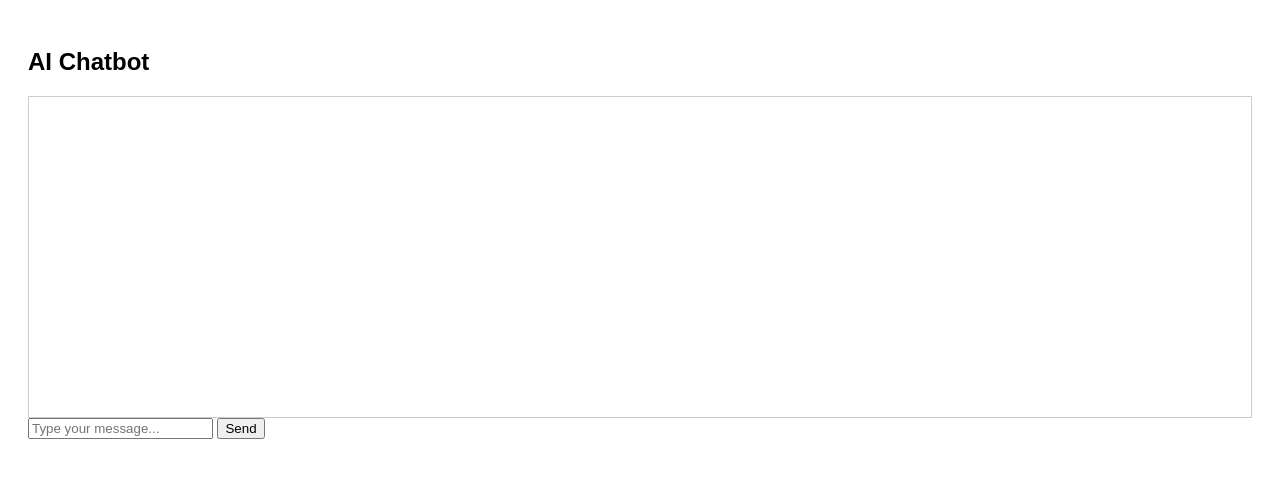
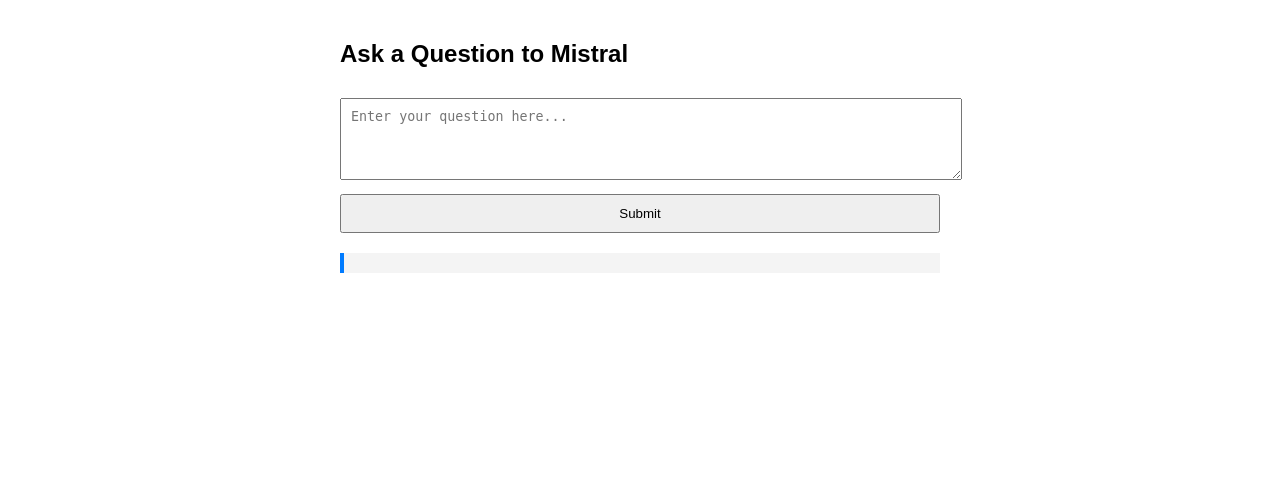
Before and after one commit to Aashish-Chapagain/simplechatbot, a Flask app: page / in a window 1280 px wide. Shown: the top 478 px of the page. Run offline with Flask 3, Linux system fonts and the light colour scheme.

Commit message:
fine tuning smalll changes

```diff
--- a/app.py
+++ b/app.py
@@ -1,32 +1,54 @@
 from flask import Flask, request, jsonify, render_template
-import requests
-
+from langchain_ollama.llms import OllamaLLM
+from langchain_core.prompts import ChatPromptTemplate
+from vector import retriever
 
 app = Flask(__name__)
 
-OLLAMA_API_URL = "http://localhost:11434/api/generate"
-OLLAMA_MODEL = "mistral"
 
-@app.route('/')
+model = OllamaLLM(model="mistral")
+
+template = '''
+this is the information you have to read:
+
+{information}
+
+Based on the above information, answer the following question clearly and accurately:
+{question}
+'''
+prompt = ChatPromptTemplate.from_template(template)
+chain = prompt | model
+
+
+
+@app.route("/ask", methods=["POST"])
+def ask_question():
+    data = request.json
+    question = data.get("question", "").strip()
+
+    if not question:
+        return jsonify({"error": "Missing question"}), 400
+
+    try:
+        # Retrieve documents
+        documents = retriever.invoke(question)
+        information = "\n".join([doc.page_content for doc in documents])
+
+        # Invoke model chain
+        result = chain.invoke({
+            "information": information,
+            "question": question
+        })
+
+        return jsonify({"answer": result})
+    except Exception as e:
+        return jsonify({"error": str(e)}), 500
+
+
+@app.route("/", methods=["GET"])
 def index():
     return render_template("index.html")
 
-@app.route('/chat', methods=['POST'])
-def chat():
-    user_input = request.json['message']
 
-    payload = {
-        "model": OLLAMA_MODEL,
-        "prompt": user_input,
-        "stream": False
-    }
-
-    try:
-        response = requests.post(OLLAMA_API_URL, json=payload)
-        data = response.json()
-        return jsonify({"reply": data['response']})
-    except Exception as e:
-        return jsonify({"reply": f"Error: {str(e)}"})
-
-if __name__ == '__main__':
+if __name__ == "__main__":
     app.run(debug=True)
--- a/main.py
+++ b/main.py
@@ -15,6 +15,7 @@
 Based on the above information, answer the following question clearly and accurately:
 {question}
 '''
+
 
 prompt = ChatPromptTemplate.from_template(template)
 
@@ -38,7 +39,7 @@
     print("Thinking....")
 
     result = chain.invoke({
-        "information": information,
+        "information":information,
         "question": question
     })
 
--- a/new.py
+++ /dev/null
@@ -1,3 +0,0 @@
-import numpy as np
-print(np.__version__)
-print(np.exp2(3))
--- a/templates/index.html
+++ b/templates/index.html
@@ -1,37 +1,65 @@
 <!DOCTYPE html>
-<html>
+<html lang="en">
 <head>
-  <title>Chatbot</title>
+  <meta charset="UTF-8">
+  <title>Mistral QA Chat</title>
   <style>
-    body { font-family: Arial; padding: 20px; }
-    #chat-box { border: 1px solid #ccc; padding: 10px; height: 300px; overflow-y: scroll; }
-    .user { color: blue; font-weight: bold; }
-    .bot { color: green; font-weight: bold; }
+    body {
+      font-family: Arial, sans-serif;
+      max-width: 600px;
+      margin: 40px auto;
+    }
+    textarea, button {
+      width: 100%;
+      padding: 10px;
+      margin-top: 10px;
+    }
+    #response {
+      margin-top: 20px;
+      padding: 10px;
+      background: #f4f4f4;
+      border-left: 4px solid #007bff;
+    }
   </style>
 </head>
 <body>
-  <h2>AI Chatbot </h2>
-  <div id="chat-box"></div>
-  <input type="text" id="user-input" placeholder="Type your message..." />
-  <button onclick="sendMessage()">Send</button>
+  <h2>Ask a Question to Mistral</h2>
+  <textarea id="question" rows="4" placeholder="Enter your question here..."></textarea>
+  <button onclick="askQuestion()">Submit</button>
+
+  <div id="response"></div>
 
   <script>
-    async function sendMessage() {
-      const input = document.getElementById("user-input");
-      const message = input.value;
-      input.value = "";
+    async function askQuestion() {
+      const question = document.getElementById("question").value;
+      const responseDiv = document.getElementById("response");
+console.log(question)
+      if (!question.trim()) {
+        responseDiv.innerText = "Please enter a question.";
+        return;
+      }
 
-      const chatBox = document.getElementById("chat-box");
-      chatBox.innerHTML += `<p class="user">You: ${message}</p>`;
+      responseDiv.innerText = "Thinking...";
 
-      const response = await fetch('/chat', {
-        method: 'POST',
-        headers: { 'Content-Type': 'application/json' },
-        body: JSON.stringify({ message })
-      });
-      const data = await response.json();
-      chatBox.innerHTML += `<p class="bot">Bot: ${data.reply}</p>`;
-      chatBox.scrollTop = chatBox.scrollHeight;
+      try {
+        const res = await fetch("/ask", {
+          method: "POST",
+          headers: {
+            "Content-Type": "application/json"
+          },
+          body: JSON.stringify({ question })
+        });
+
+        const data = await res.json();
+          console.log(data.answer)
+        if (data.answer) {
+          responseDiv.innerText = data.answer;
+        } else {
+          responseDiv.innerText = "Error: " + (data.error || "Unknown error");
+        }
+      } catch (err) {
+        responseDiv.innerText = "Request failed: " + err.message;
+      }
     }
   </script>
 </body>
--- a/vector.py
+++ b/vector.py
@@ -1,64 +1,61 @@
-# vector.py
 from langchain_ollama import OllamaEmbeddings
 from langchain_chroma import Chroma
 from langchain_core.documents import Document
 import os
 import pandas as pd
 
-# Load the data
+
 df = pd.read_csv("campus_info.csv")
+
 
 df['Category'] = df['Category'].str.lower()
 df['Subcategory'] = df['Subcategory'].str.lower()
 df['Link'] = df['Link'].str.lower()
 df['campus name'] = df['campus name'].str.lower()
 
-print(df['Category'],df['Subcategory'],df['Link'],df['campus name'])
 
-# Embedding function using Ollama
 embeddings = OllamaEmbeddings(model="mistral")
 
-# Vector store directory
+# Vector store location
 db_location = "./chroma_langchain_db"
 add_document = not os.path.exists(db_location)
+
 
 if add_document:
     documents = []
     ids = []
     for i, row in df.iterrows():
-     content = f"""Campus: {row["campus name"]}
+        content = f"""Campus: {row["campus name"]}
 Category: {row["Category"]}
 Subcategory: {row["Subcategory"]}
 Details: {row["Details"]}
-Link: {row["Link"] if pd.notna(row["Link"]) else "None"}
-"""
+Link: {row["Link"] if pd.notna(row["Link"]) else "None"}"""
 
-     doc = Document(
-        page_content=content,
-        metadata={
-            "Campus": row["campus name"],
-            "Subcategory": row["Subcategory"],
-            "Category": row["Category"]
-        },
-        id=str(i)
-    )
-    documents.append(doc)
+        doc = Document(
+            page_content=content,
+            metadata={
+                "Campus": row["campus name"],
+                "Subcategory": row["Subcategory"],
+                "Category": row["Category"]
+            }
+        )
+        documents.append(doc)
+        ids.append(str(i))
 
-
+    # Create and populate the vector store
     vector_store = Chroma(
         collection_name="campus_information",
         persist_directory=db_location,
         embedding_function=embeddings
     )
-
     vector_store.add_documents(documents=documents, ids=ids)
 
-# Load the vector store
+# Always load the vector store (whether created now or exists)
 vector_store = Chroma(
     collection_name="campus_information",
     persist_directory=db_location,
     embedding_function=embeddings
 )
 
-# Retriever exposed
-retriever = vector_store.as_retriever(search_kwargs={"k": 5})
+
+retriever = vector_store.as_retriever(search_kwargs={"k": 15})
```
